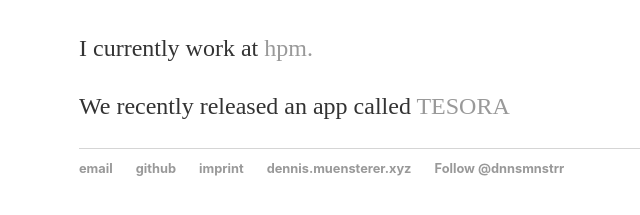
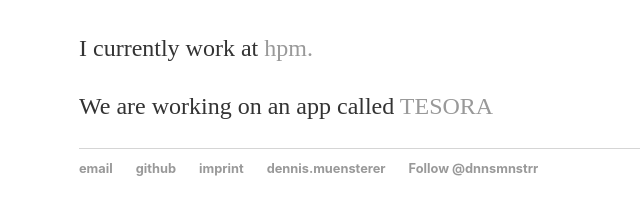
Before and after one commit to dnnsmnstrr/dnnsmnstrr.github.io, a Jekyll site: the page built from work.html, in a window 1280 px wide. Shown: the part 171-386 px from the top of the page, without its empty margins (113-753 px from the left). Built offline with Jekyll 4.4.1, drawn with Linux system fonts in a browser that asks for light colours; comment, search, counter and statistics services are not loaded.

```diff
--- a/_layouts/default.html
+++ b/_layouts/default.html
@@ -25,7 +25,7 @@
       		<li><a href="mailto:dennismuensterer@gmail.com">email</a></li>
       		<li><a href="https://github.com/dnnsmnstrr">github</a></li>
           <li><a href="/imprint">imprint</a></li>
-          <li><a href="http://dennis.muensterer.xyz">dennis.muensterer.xyz</a></li>
+          <li><a href="https://dnnsmnstrr.onuniverse.com">dennis.muensterer</a></li>
           <li>
             <a href="https://twitter.com/dnnsmnstrr?ref_src=twsrc%5Etfw" class="twitter-follow-button" data-show-count="false">Follow @dnnsmnstrr</a>
             <script async src="https://platform.twitter.com/widgets.js" charset="utf-8"></script>
--- a/work.html
+++ b/work.html
@@ -5,7 +5,9 @@ title: Work - Dennis Muensterer
 <div class="blurb">
   <h1>My Work</h1>
   <p>I currently work at <a href="https://web.hpm.agency/">hpm.</a> </p>
-  <p>We recently released an app called <a href="https://tesora.app/">TESORA</a> </p>
+  <p>
+    We are working on an app called <a href="https://tesora.app/">TESORA</a>
+  </p>
   <div class="LI-profile-badge"  data-version="v1" data-size="medium" data-locale="en_US" data-type="horizontal" data-theme="light" data-vanity="dennismuensterer"><a class="LI-simple-link" href='https://de.linkedin.com/in/dennismuensterer/en?trk=profile-badge'></a></div>
   <script type="text/javascript" src="https://platform.linkedin.com/badges/js/profile.js" async defer></script>
   <!-- <p><a href="https://berichtshefte.hpm.land/wochenbericht-dennis-muensterer">Wochenbericht</a> - a report on my activities, required for my final exam and generated using my commit history</p> -->
```
Also changed, not shown: 404.md (+2 -1 lines), imprint.md (+1 -1 lines), README.md.
